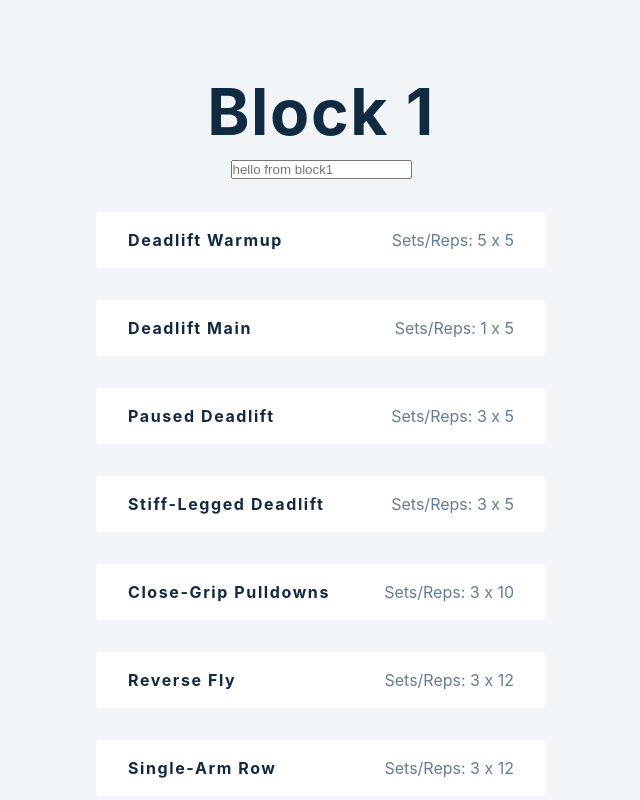
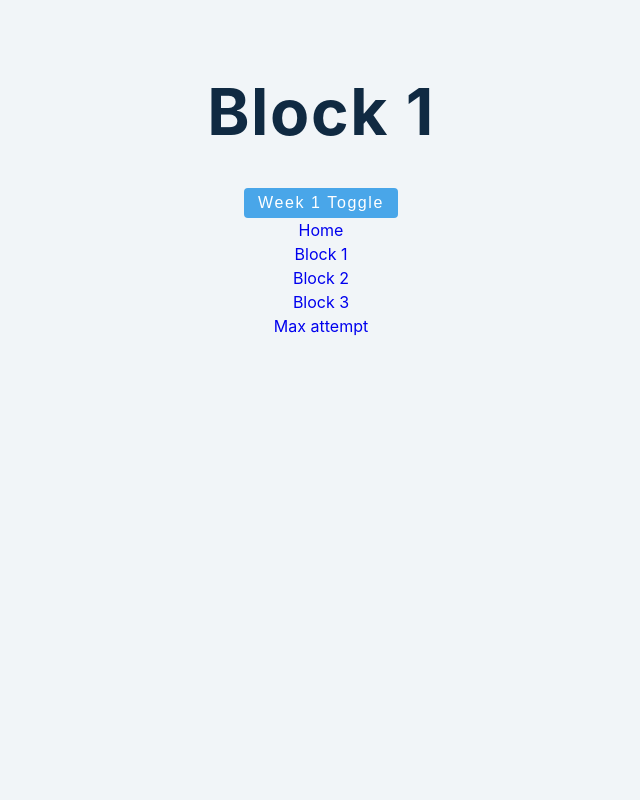
Before and after one commit to williamadahl/Deadlift-peaking-program, a React (Create React App) app: page /block1 in a window 1280 px wide. Shown: the top 800 px of the page, without its empty margins (319-959 px from the left). Built offline with nearby package versions, Linux system fonts and the light colour scheme.

Commit message:
found way to use short circuit logic to toggle exercises for a week

```diff
--- a/src/tmp-folder/Block1.js
+++ b/src/tmp-folder/Block1.js
@@ -6,26 +6,31 @@ import {data} from '../data/data'
 
 const Block1 = (props) => {
     const [exercises, setExercises] = useState(data[0]);
-
+    const [name, setName] = useState('');
+    const [showWeekOne, setShowWeekOne] = useState(false);
+    console.log(showWeekOne)
 
     return(
         <>
             <h1> Block 1 </h1>
+            <button className='btn' onClick={()=>setShowWeekOne(!showWeekOne)}> Week 1 toggle</button>
+            {showWeekOne && <>
             <input
                 type='text'
                 placeholder='hello from block1'
-                onChange={event => props.onChange(event.target.value)}
+                onChange={event => props.onChange(event.target.value) && setName(event.target.value)}
+                // onChange={setName('test')}
             />
             {exercises.map((exercise) => {
                 const {id, fields} = exercise;
                 return (
-                    <div key = {id} className='item'>
-                        <h4>{fields.name}</h4>
-                        <p>Sets/Reps: {fields.sets} x {fields.reps}</p>
-                    </div>
+                <div key = {id} className='item'>
+                <h4>{fields.name}</h4>
+                <p>Sets/Reps: {fields.sets} x {fields.reps}</p>
+                </div>
                 );
             })}
-
+            </>}
 
         </>
     );
--- a/src/tmp-folder/Home.js
+++ b/src/tmp-folder/Home.js
@@ -3,7 +3,7 @@ import React, {useState} from 'react';
 import Block1 from "./Block1";
 
 const Home = () => {
-    const [onChangeValue, setOnChangeValue] = useState(0);
+    // const [onChangeValue, setOnChangeValue] = useState(0);
     const [message, setMessage] = useState('I am home');
 
 
```
Also changed, not shown: 1 other file (tests, documents, lock files or other folders).
